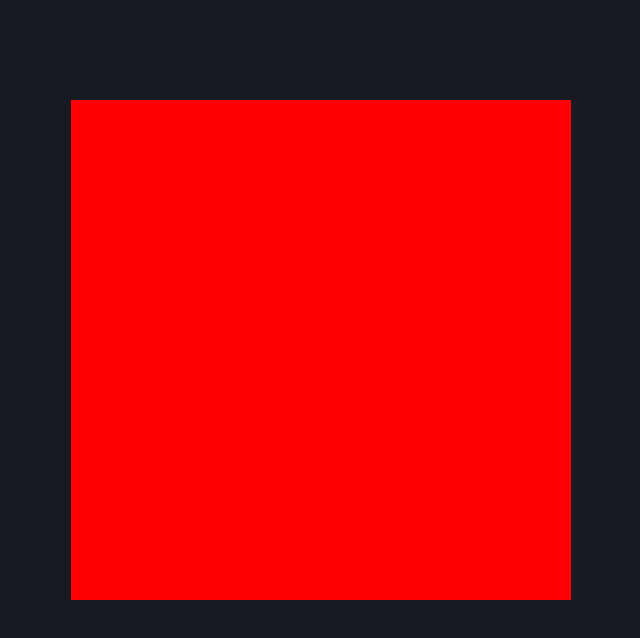
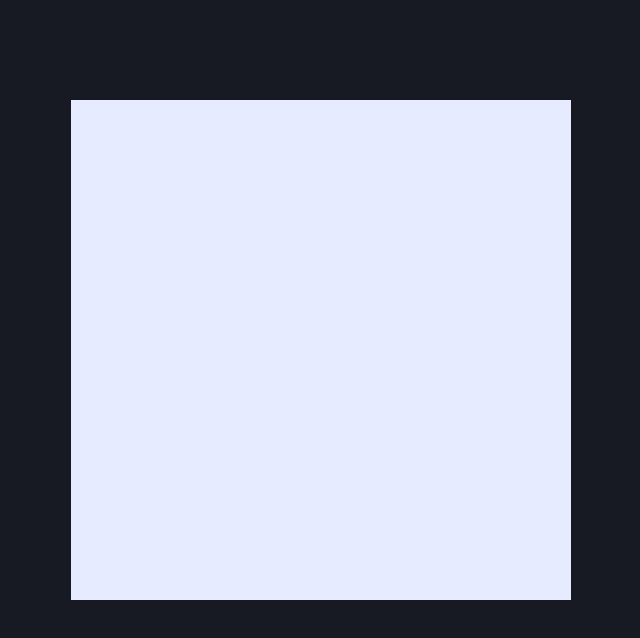
Before and after one commit to jordanbb/react-testing, a React app: page / in a window 1280 px wide. Shown: the top 638 px of the page, without its empty margins (29-669 px from the left). Built offline with nearby package versions, Linux system fonts and the light colour scheme.

Commit message:
more progress on css modules

```diff
--- a/src/scenes/Auth/auth.scss
+++ b/src/scenes/Auth/auth.scss
@@ -1,8 +1,15 @@
-:local(.container) {
+@import '~css/helpers/variables';
+
+.base {
   width: 500px;
   height: 500px;
-  background: red;
+  background: $dark-to-light-10;
   position: absolute;
   top: 100px;
   left: 100px;
 }
+
+.right {
+  composes: base;
+  right: 100px;
+}
--- a/src/scenes/Auth/index.js
+++ b/src/scenes/Auth/index.js
@@ -2,11 +2,13 @@ import React from "react";
 import Login from "./scenes/Login"
 import AuthInner from './components/AuthInner';
 import styles from './auth.scss';
+import cx from 'classnames';
 
 class Auth extends React.Component {
     render(){
+        let className = cx(styles.right);
         return (
-            <div className={styles.container}>
+            <div className={className}>
             </div>
         )
     }
```
